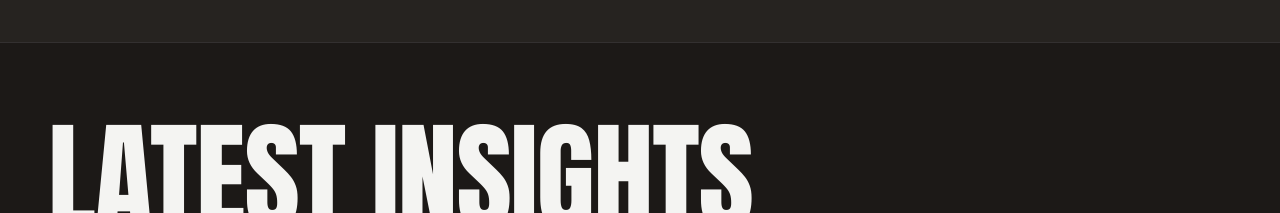
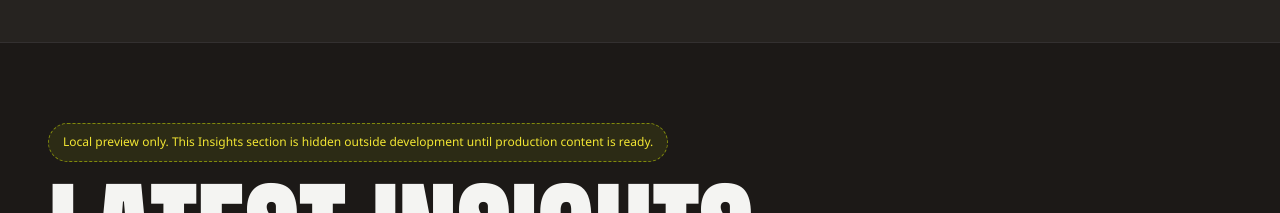
Before and after one commit to brianpaul-99/revibe, a Next.js app: page / in a window 1280 px wide. Shown: the part 8120-8333 px from the top of the page. Built offline with nearby package versions, Linux system fonts and the light colour scheme.

Commit message:
hide Insights page in prod

```diff
--- a/app/page.tsx
+++ b/app/page.tsx
@@ -12,10 +12,12 @@ import Contact from '@/components/Contact/Contact';
 import Footer from '@/components/Footer/Footer';
 
 export default function Home() {
+  const showInsights = process.env.NODE_ENV === 'development';
+
   return (
     <>
       <ProgressBar />
-      <Nav />
+      <Nav showInsights={showInsights} />
       <main>
         <HeroScroll />
         <About />
@@ -24,7 +26,8 @@ export default function Home() {
         <Founder />
         <Process />
         <FAQ />
-        <Blog />
+        {/* Insights stays local-only until production content is ready. */}
+        {showInsights ? <Blog /> : null}
         <Contact />
       </main>
       <Footer />
--- a/components/Blog/Blog.module.css
+++ b/components/Blog/Blog.module.css
@@ -2,6 +2,20 @@
   background: var(--studio-black);
   padding: 80px 48px;
   border-top: 1px solid var(--ash);
+}
+
+.devNote {
+  display: inline-flex;
+  align-items: center;
+  margin-bottom: 20px;
+  padding: 10px 14px;
+  border: 1px dashed rgba(233, 255, 0, 0.45);
+  border-radius: 999px;
+  font-family: var(--body);
+  font-size: 12px;
+  line-height: 1.4;
+  color: var(--yellow);
+  background: rgba(233, 255, 0, 0.08);
 }
 
 .headlineRow {
@@ -164,6 +178,12 @@
     padding: 60px 20px;
   }
 
+  .devNote {
+    margin-bottom: 16px;
+    padding: 10px 12px;
+    font-size: 11px;
+  }
+
   .headlineRow {
     flex-direction: column;
     align-items: flex-start;
--- a/components/Blog/Blog.tsx
+++ b/components/Blog/Blog.tsx
@@ -31,6 +31,9 @@ const POSTS = [
 export default function Blog() {
   return (
     <section id="blog" className={styles.section}>
+      <div className={styles.devNote}>
+        Local preview only. This Insights section is hidden outside development until production content is ready.
+      </div>
       <div className={styles.headlineRow}>
         <div>
           <h2 className={styles.headline}>Latest Insights</h2>
--- a/components/Nav/Nav.tsx
+++ b/components/Nav/Nav.tsx
@@ -47,9 +47,16 @@ const NAV_LINKS = [
   { href: '#contact', label: 'Contact' },
 ];
 
-export default function Nav() {
+type NavProps = {
+  showInsights?: boolean;
+};
+
+export default function Nav({ showInsights = true }: NavProps) {
   const [scrolled, setScrolled] = useState(false);
   const [menuOpen, setMenuOpen] = useState(false);
+  const navLinks = showInsights
+    ? NAV_LINKS
+    : NAV_LINKS.filter(({ href }) => href !== '#blog');
 
   useEffect(() => {
     const onScroll = () => setScrolled(window.scrollY > 60);
@@ -72,7 +79,7 @@ export default function Nav() {
         </a>
 
         <div className={styles.desktopLinks} aria-label="Section navigation">
-          {NAV_LINKS.map(({ href, label }) => (
+          {navLinks.map(({ href, label }) => (
             <a key={href} href={href} className={styles.desktopLink}>
               {label}
             </a>
@@ -97,7 +104,7 @@ export default function Nav() {
       >
         <div className={styles.overlayInner}>
           <nav className={styles.overlayLinks} aria-label="Site navigation">
-            {NAV_LINKS.map(({ href, label }) => (
+            {navLinks.map(({ href, label }) => (
               <a
                 key={href}
                 href={href}
```
